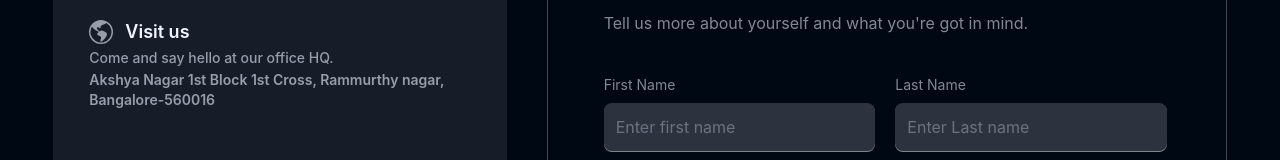
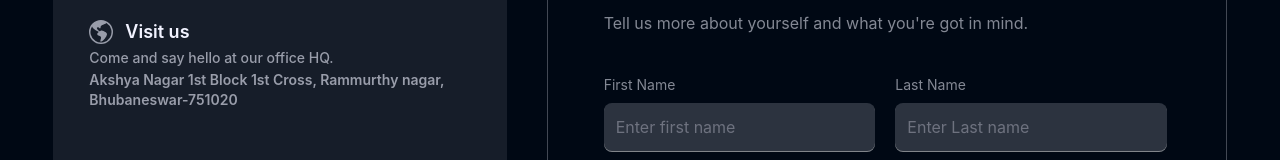
Before and after one commit to Ansorn07/Campus-Hive-Frontend, a React (Create React App) app: page /contact in a window 1280 px wide. Shown: the part 274-434 px from the top of the page. Built offline with nearby package versions, Linux system fonts and the light colour scheme; no server answers.

Commit message:
feat: updated features

```diff
--- a/src/pages/ContactPage.js
+++ b/src/pages/ContactPage.js
@@ -15,7 +15,7 @@ const ContactPage = () => {
         {
             title:"Visit us",
             desc:"Come and say hello at our office HQ.",
-            address:"Akshya Nagar 1st Block 1st Cross, Rammurthy nagar, Bangalore-560016"
+            address:"Akshya Nagar 1st Block 1st Cross, Rammurthy nagar, Bhubaneswar-751020"
         },
         {
             title:"Call us",
```
